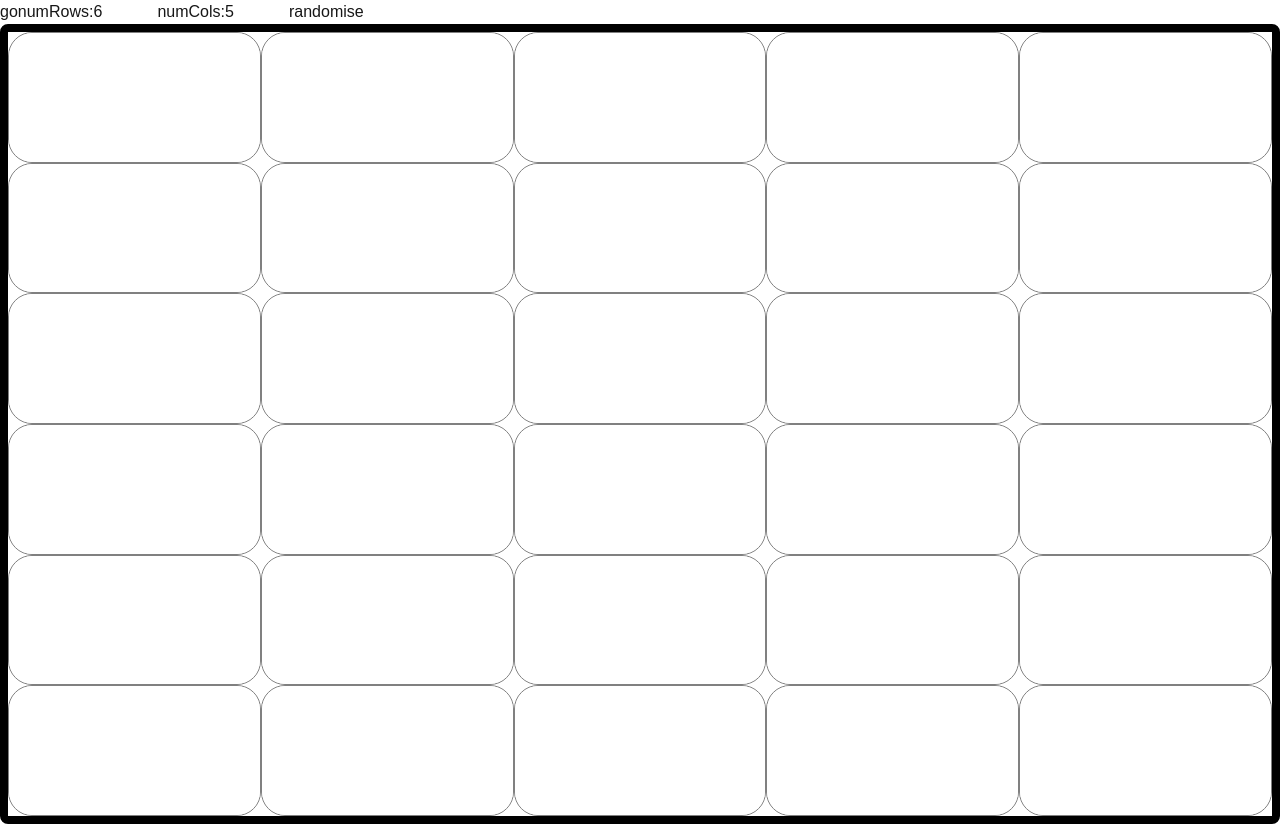
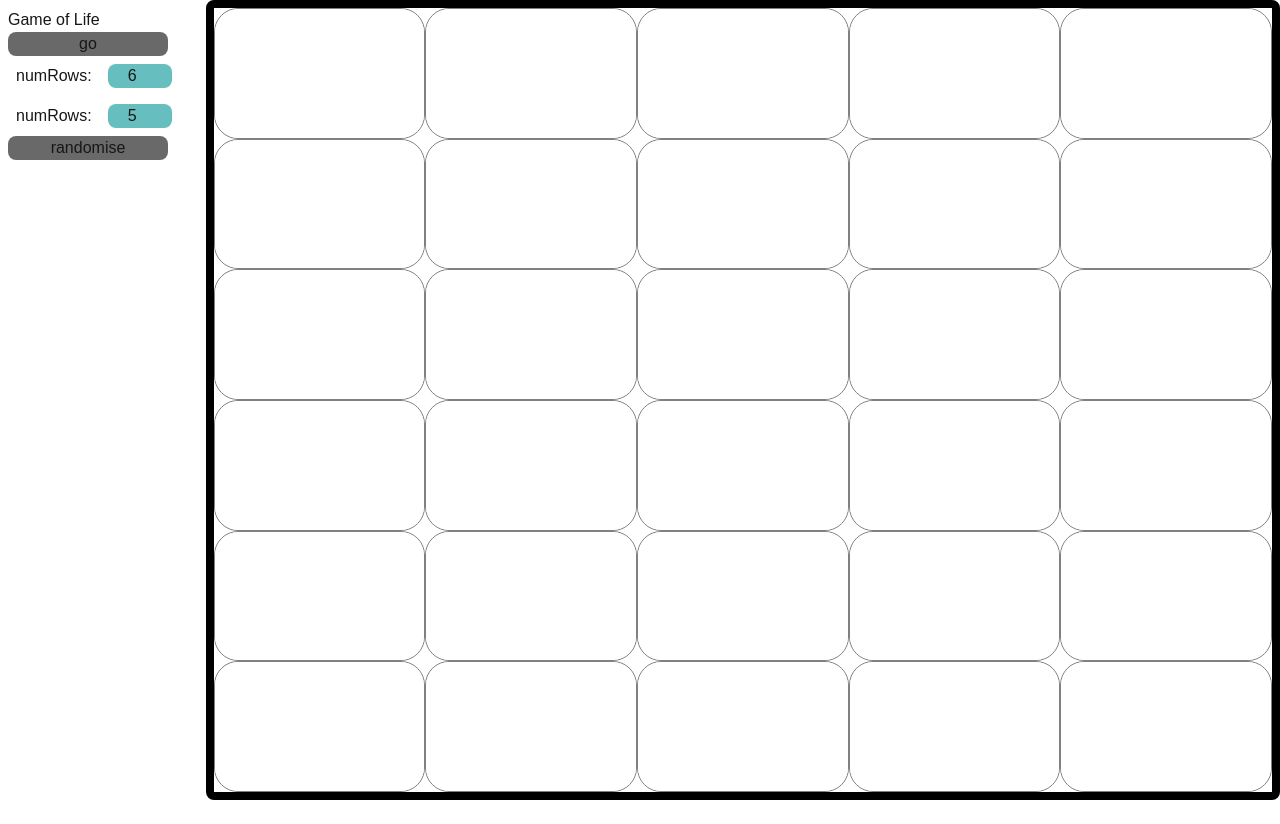
Before and after one commit to Pjstilwell/PersonalSite, a Next.js app in the folder still-peter/: page / in a window 1280 px wide. After the commit the page ends 800 px from the top, so only its background shows below. Built offline with nearby package versions, Linux system fonts and the light colour scheme.

Commit message:
Added settings sidenav and title

```diff
--- a/still-peter/src/app/globals.css
+++ b/still-peter/src/app/globals.css
@@ -29,16 +29,35 @@ body {
   width: 100%;
 }
 
+button {
+  width: 10rem;
+  text-align: center;
+  background-color: dimgray;
+  border-radius: 0.5rem;
+}
+
+p {
+  margin: 0.5rem;
+}
+
+input {
+  background-color: rgb(103, 190, 190);
+  text-align: center;
+  border-radius: 0.5rem;
+  margin: 0.5rem;
+}
+
 .home-wrapper {
   width: 100%;
   height: 100%;
+  display: flex;
 }
 
 .page-wrapper {
   border-radius: 0.5rem;
   border-color: black;
   border-width: 0.5rem;
-  width: 100%;
+  width: 85%;
   height: 100%;
 }
 
@@ -49,7 +68,8 @@ body {
 }
 
 .control-wrapper {
-  width: 100%;
+  width: 15%;
+  margin: 0.5rem;
 }
 
 .square-wrapper {
@@ -69,3 +89,7 @@ body {
   height: 100%;
   cursor: pointer;
 }
+
+.flexSetting {
+  display: flex;
+}
--- a/still-peter/src/app/page.tsx
+++ b/still-peter/src/app/page.tsx
@@ -123,23 +123,27 @@ function Grid(props: any) {
 function Controls(props: any) {
   return (
     <div className="control-wrapper">
-      <button onClick={() => props.goClicked()}>go</button>
-      numRows:
+      <h1 className="title">Game of Life</h1>
+      <div className="settings-wrapper"><button onClick={() => props.goClicked()}>go</button>
+      <div className="flexSetting"><p>numRows:</p>
       <input
         type="number"
         min={0}
         max={100}
         value={props.numRows}
         onChange={(e) => props.numRowsChanged(e.target.value)}
-      ></input>
-      numCols:
+      ></input></div>
+      <div className="flexSetting"><p>numRows:</p>
       <input
         type="number"
         min={0}
         max={100}
         value={props.numCols}
         onChange={(e) => props.numColsChanged(e.target.value)}
-      ></input>
+      ></input></div>
+      </div>
+
+
 
 <button onClick={() => props.randomise()}>randomise</button>
     </div>
```
